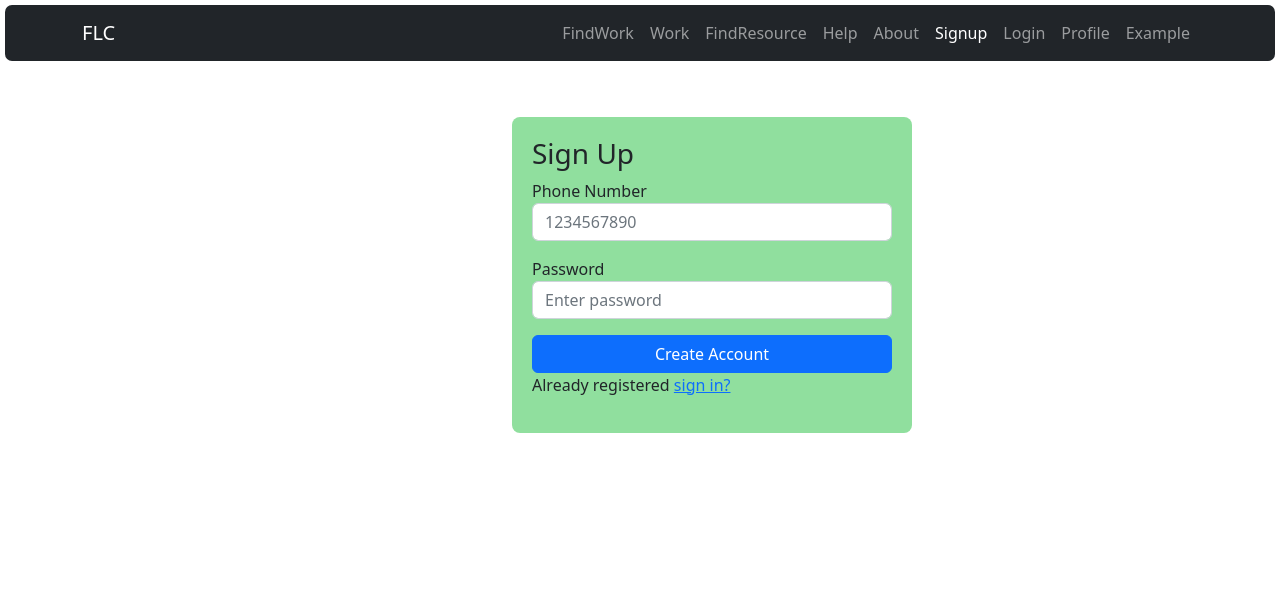
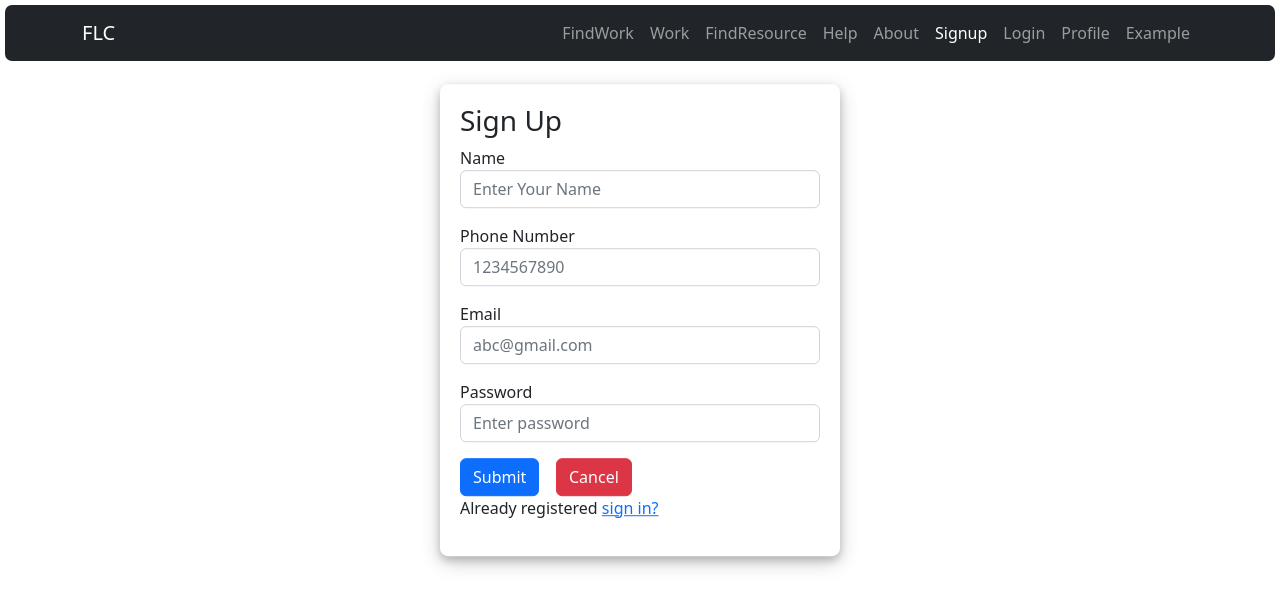
Before and after one commit to maldanna/ReactJS, a React (Create React App) app in the folder farrmer-labour-app/: page /signup in a window 1280 px wide. Shown: the top 608 px of the page. Built offline with nearby package versions, Linux system fonts and the light colour scheme.

Commit message:
Able to call spring boot application

```diff
--- a/farrmer-labour-app/src/components/Signup.js
+++ b/farrmer-labour-app/src/components/Signup.js
@@ -1,56 +1,75 @@
 import React, { useState } from "react";
-import HomePage from "./HomePage";
-import { Modal,Button } from "react-bootstrap";
-import createPortal from 'react-dom';
-import SignupModal from './SignupModal';
-import "./SignupStyle.css"
+import { useNavigate } from 'react-router-dom';
+import "./SignupStyle.css";
+import { SpringBootURLData } from "./SpringBootURLData";
 function Signup()
 {
-    const [signupData,setsignupData] =useState({});
+    const [signupData,setsignupData] =useState({ name: '', email: '' ,phone: '',password: ''});
     const [email, setEmail] = useState('');
-    const [pass, setPass] = useState('');
+    const [password, setPass] = useState('');
     const [name, setName] = useState('');
+    const [phone, setPhone] = useState('');
 
-    const [show, setShow] = useState(true);
-    const handleClose = () => setShow(false);
-    const handleShow = () => setShow(true);
+    const navigate = useNavigate();
 
-    const handleSubmit = (e) => {
-        e.preventDefault();
-        setsignupData({
-            "email":"maldanna432@gmail.com",
-            "password":"1234"
-        });
-        alert("done");
-        console(signupData["email"]);
-        console(signupData["password"]);
-        setEmail(e.email.value)
+    const handleChange = (event) => {
+        const { name, value } = event.target
+        setsignupData({ ...signupData, [name]: value })
+
+      };
+      /* submit form to spring boot application */
+    const signupFormSubmit = (event) => {
+        event.preventDefault();
+        console.log(signupData);
+        var myHeaders = new Headers();
+        myHeaders.append("Content-Type", "application/json");
+        //myHeaders.append("Access-Control-Allow-Origin", "*"); myHeaders.append("Access-Control-Allow-Methods", "GET, POST, OPTIONS, PUT");myHeaders.append("Access-Control-Allow-Headers", "X-Token");
+        var raw = JSON.stringify(signupData);
+        var requestOptions = { method: SpringBootURLData.register.method,headers: myHeaders,body: raw };
+        fetch(SpringBootURLData.register.url, requestOptions)
+        .then(response => response.text())
+        .then(result => console.log(result))
+        .catch(error => console.log('error', error));
     }
-    const signupFormSubmit = () =>{
-        alert("form submitted");
+
+    function handleCancel() {
+        navigate('/');
     }
+
     return (
-        <div class="signup-form">
+        <div className="signup-form">
             <form onSubmit={signupFormSubmit}>
                 <h3>Sign Up</h3>
                 <div className="mb-3">
-                    <label>Phone Number</label>
-                    <input type="tel" class="form-control" name="phone" placeholder="1234567890" pattern="[0-9]{3} [0-9]{3} [0-9]{4}" maxlength="10"  required/>
+                    <label>Name</label>
+                    <input type="text" className="form-control" name="name" onChange={handleChange} placeholder="Enter Your Name" maxlength="50"  required/>
                 </div>
                 <div className="mb-3">
+                    <label>Phone Number</label>
+                    <input type="tel" className="form-control" name="phone" onChange={handleChange}  placeholder="1234567890" maxLength="10"  required/>
+                </div>
+
+                <div className="mb-3">
+                    <label>Email</label>
+                    <input type="email" className="form-control" name="email" onChange={handleChange}  placeholder="abc@gmail.com" maxLength="50"  required/>
+                </div>
+
+                <div className="mb-3">
                     <label>Password</label>
-                    <input type="password" className="form-control" placeholder="Enter password" required />
+                    <input type="password" className="form-control" name="password" onChange={handleChange}  placeholder="Enter password" required />
                 </div>
                 <div className="d-grid">
-                <button type="submit" className="btn btn-primary" > Create Account </button>
+                <div className="row">
+                    <div className="col-3"> <button type="submit" className="btn btn-primary" >Submit</button></div>
+                    <div className="col-3"> <button type="button" className="btn btn-danger" onClick={handleCancel} >Cancel</button></div>
+                </div>
+
                 </div>
                 <p className="forgot-password text-right">
-                Already registered <a href="/sign-in">sign in?</a>
+                Already registered <a href="/login">sign in?</a>
                 </p>
             </form>
         </div>
         );
  }
 export default Signup;
-    // used below link for react input validation
-    //https://www.npmjs.com/package/reactjs-input-validator
--- a/farrmer-labour-app/src/components/SignupStyle.css
+++ b/farrmer-labour-app/src/components/SignupStyle.css
@@ -1,16 +1,13 @@
 .signup-form{
-    display: block;
-    border-color: black;
-    border-width: 5px;
-    position: fixed;
-    z-index: 1;
-    background-color:rgb(144, 223, 158);
-    width: 400px;
-    height:auto;
-    border-radius: 8px;
-    padding: 20px;
-    box-shadow:rgb(195, 144, 235);
-    margin-left: 40%;
-    margin-top: 4%;
-    overflow: auto;
+        position: absolute;
+        top: 40%;
+        left: 50%;
+        transform: translate(-50%, -50%);
+        width: 400px;
+        height: auto;
+        background-color: white;
+        box-shadow: 0 4px 8px 0 rgba(0, 0, 0, 0.2), 0 6px 20px 0 rgba(0, 0, 0, 0.19);
+        border-radius: 8px;
+        padding: 20px;
+
 }
--- /dev/null
+++ b/farrmer-labour-app/src/components/SpringBootURLData.js
@@ -0,0 +1,17 @@
+export const SpringBootURLData={
+
+    register: {
+        url:"https://8080-maldanna-springangularf-dibqneu78m4.ws-us80.gitpod.io/user/register",
+        method:"POST"
+    },
+
+    login: {
+        url:"",
+        method:"POST"
+    },
+
+    updateUser: {
+        url:"",
+        method:"POST"
+    }
+}
```
